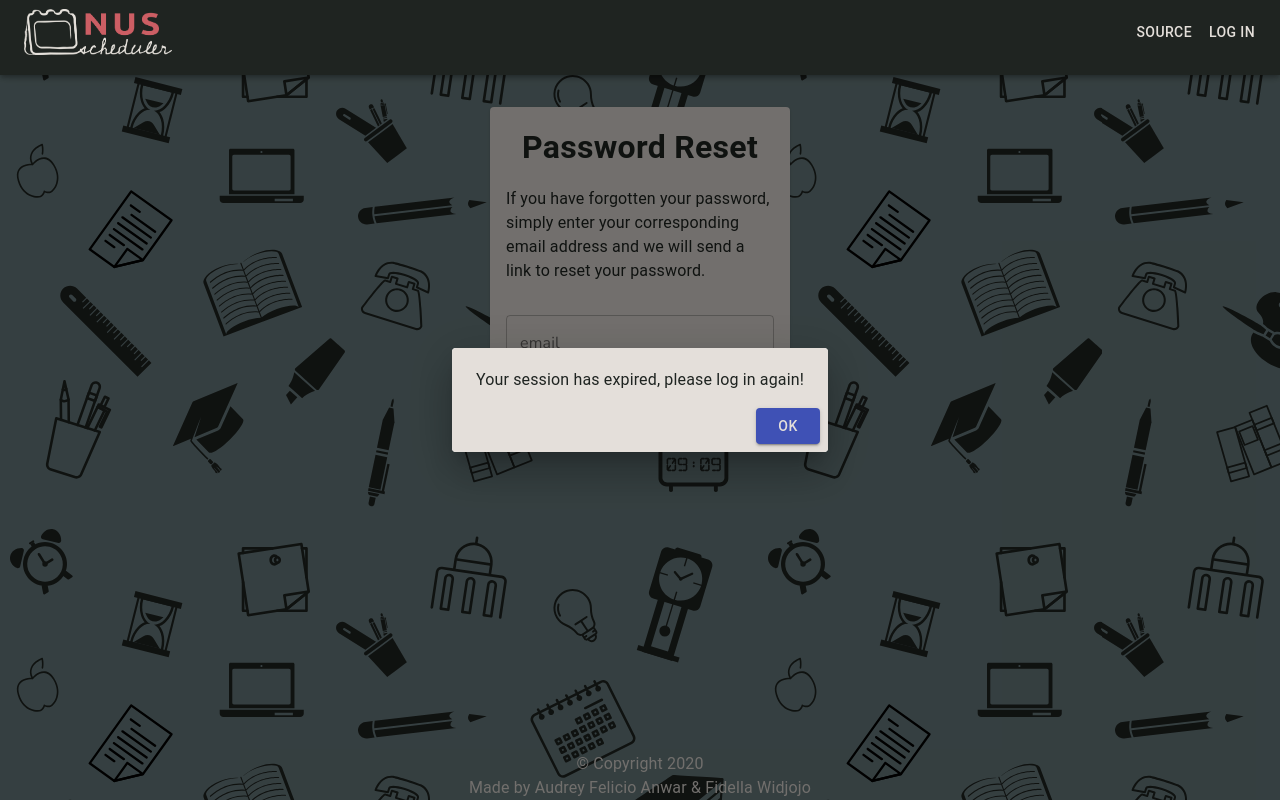
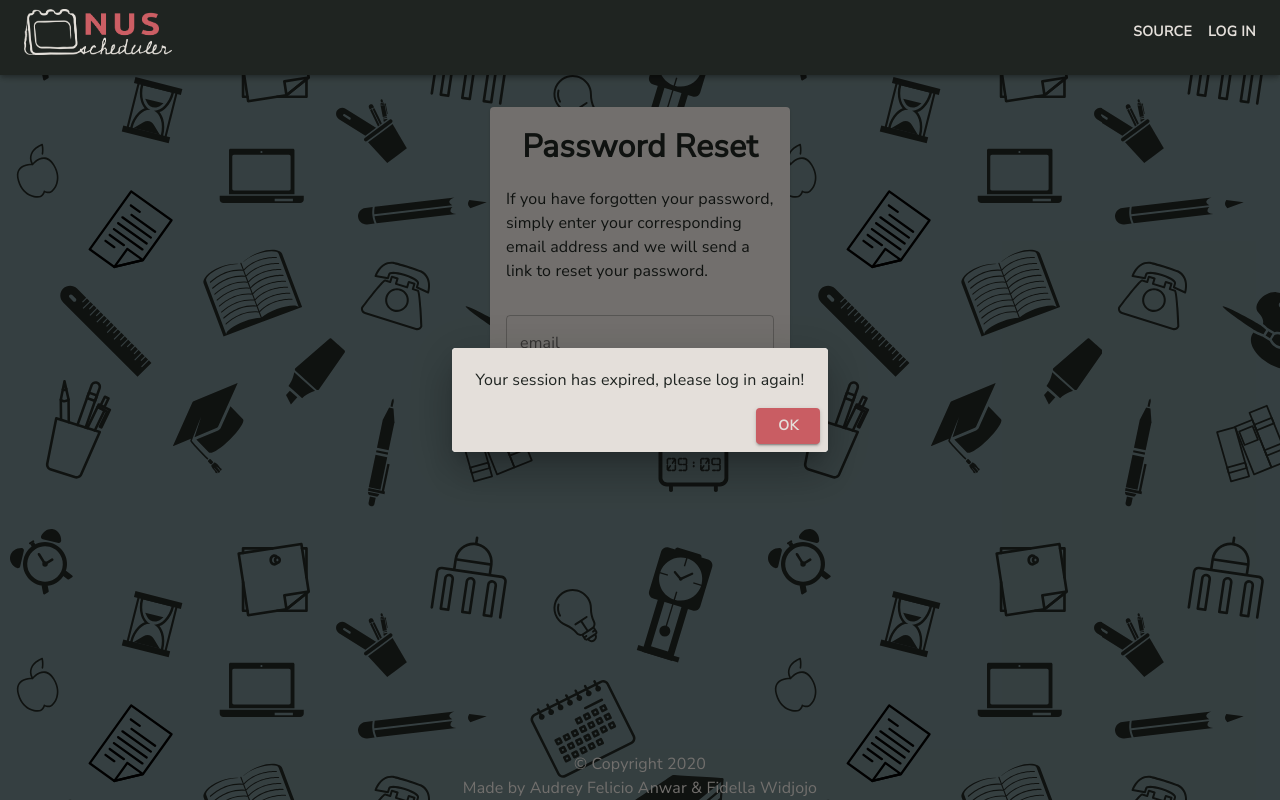
Before and after one commit to GoneWildOrbital2020/nus-scheduler-frontend, a React (Create React App) app: page /forgotPassword in a window 1280 px wide. Built offline with nearby package versions, Linux system fonts and the light colour scheme.

Commit message:
move auto logout

```diff
--- a/src/App.js
+++ b/src/App.js
@@ -8,7 +8,6 @@ import ScopedCssBaseline from '@material-ui/core/ScopedCssBaseline';
 import { MuiPickersUtilsProvider } from '@material-ui/pickers';
 import DateFnsUtils from '@date-io/date-fns';
 import reducer from './redux/reducers';
-import AutomaticLogout from './components/AutomaticLogout';
 import LandingPage from './components/LandingPage';
 import Pages from './Pages';
 import { themeLandingPage } from './theme';
@@ -39,7 +38,6 @@ function App() {
             />
             <Route path="/" component={Pages} />
           </Switch>
-          <AutomaticLogout />
         </Router>
       </Provider>
     </MuiPickersUtilsProvider>
--- a/src/Pages.js
+++ b/src/Pages.js
@@ -3,6 +3,7 @@ import { Switch, Route } from 'react-router-dom';
 import { makeStyles, ThemeProvider } from '@material-ui/core';
 import ScopedCssBaseline from '@material-ui/core/ScopedCssBaseline';
 import Authenticate from './components/Authenticate';
+import AutomaticLogout from './components/AutomaticLogout';
 import ForgotPassword from './components/ForgotPassword';
 import ResetPassword from './components/ResetPassword';
 import EventGroup from './components/EventGroup';
@@ -69,6 +70,7 @@ const Pages = () => {
           </div>
           <Footer />
         </div>
+        <AutomaticLogout />
       </ScopedCssBaseline>
     </ThemeProvider>
   );
--- a/src/components/LandingPage.js
+++ b/src/components/LandingPage.js
@@ -71,7 +71,7 @@ const useStyles = makeStyles((theme) => ({
   },
   description: {
     marginBottom: '1rem',
-    fontFamily: 'Nunito sans',
+    fontFamily: 'Ubuntu',
     letterSpacing: '0.1rem',
     [theme.breakpoints.down('md')]: {
       fontSize: '2.125rem',
--- a/src/theme.js
+++ b/src/theme.js
@@ -60,7 +60,7 @@ export const themeLandingPage = createMuiTheme({
   },
   typography: {
     body1: {
-      fontFamily: 'Ubuntu',
+      fontFamily: 'Nunito Sans',
     },
     button: {
       fontFamily: 'Nunito Sans',
```
